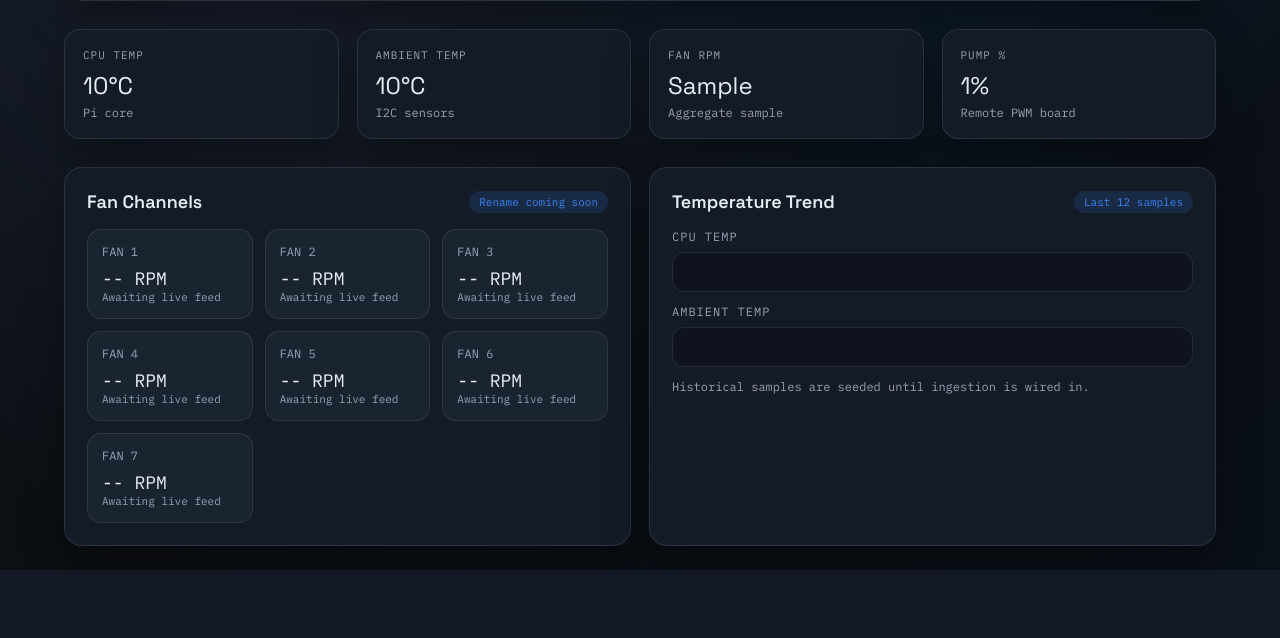
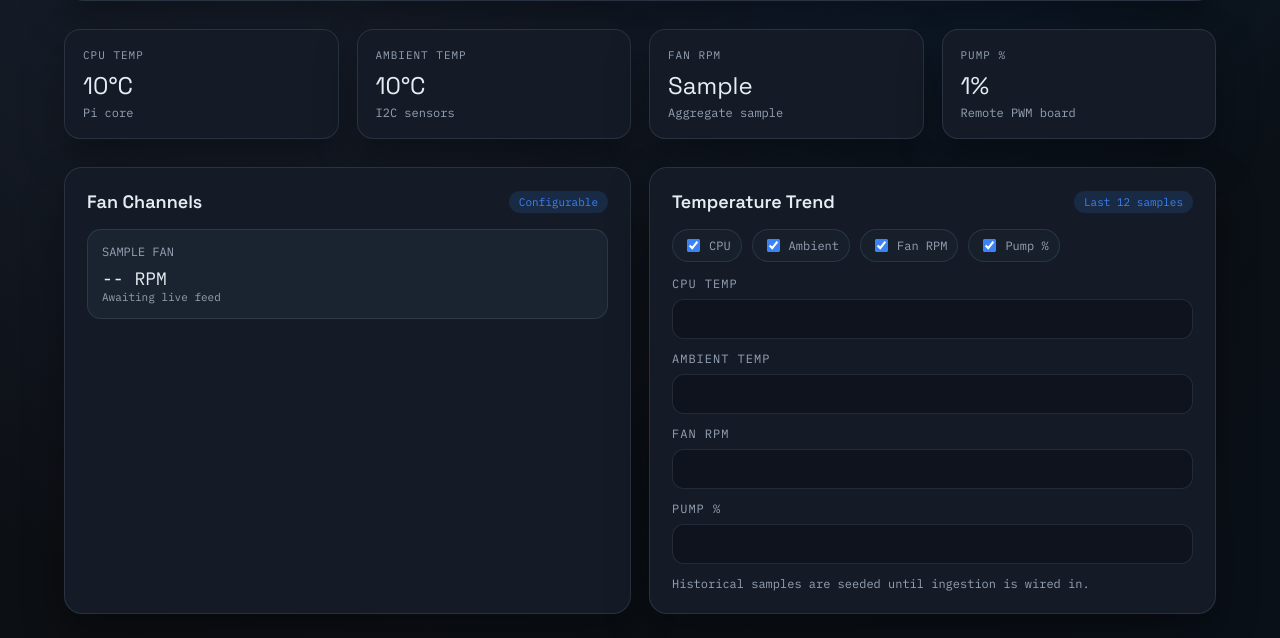
Before and after one commit to warner-family-dev/hydrox, a FastAPI app: template app/templates/dashboard.html in a window 1280 px wide. Shown: the part 293-931 px from the top of the page. Before the commit the page ends 863 px from the top, so only its background shows below. Run offline with FastAPI, Linux system fonts and the light colour scheme; the template is opened without the code that fills it: most values are stand-ins (such as "Sample title", 1, 10 or a date in 2020); parts of the project's set-up code (start-up, migrations or seed data) failed here and were passed over.

Commit message:
feat: add fan count and chart toggles

```diff
--- a/app/main.py
+++ b/app/main.py
@@ -1,12 +1,15 @@
+import json
+
 from fastapi import FastAPI, Form, Request
 from fastapi.responses import HTMLResponse, JSONResponse, RedirectResponse
 from fastapi.staticfiles import StaticFiles
 from fastapi.templating import Jinja2Templates
 
 from app.db import get_connection, init_db
-from app.services.fans import list_fans, seed_fans_if_empty, update_fan_name
+from app.services.fans import list_fans, seed_fans_if_empty, sync_fan_count, update_fan_name
 from app.services.git_info import get_git_status
 from app.services.metrics import insert_metrics, latest_metrics, recent_metrics, seed_metrics_if_empty
+from app.services.settings import get_fan_count, seed_settings_if_empty, set_fan_count
 
 app = FastAPI(title="Hydrox Command Center")
 
@@ -18,6 +21,7 @@
 @app.on_event("startup")
 def startup() -> None:
     init_db()
+    seed_settings_if_empty()
     seed_metrics_if_empty()
     seed_fans_if_empty()
 
@@ -48,6 +52,9 @@
     history = recent_metrics()
     cpu_points = _build_sparkline_points([row["cpu_temp"] for row in history])
     ambient_points = _build_sparkline_points([row["ambient_temp"] for row in history])
+    fan_points = _build_sparkline_points([row["fan_rpm"] for row in history])
+    pump_points = _build_sparkline_points([row["pump_percent"] for row in history])
+    fans = list_fans(active_only=True)
     return templates.TemplateResponse(
         "dashboard.html",
         {
@@ -55,25 +62,22 @@
             "metrics": metrics,
             "cpu_points": cpu_points,
             "ambient_points": ambient_points,
+            "fan_points": fan_points,
+            "pump_points": pump_points,
+            "fans": fans,
         },
     )
 
 
 @app.get("/profiles", response_class=HTMLResponse)
 def profiles(request: Request):
-    with get_connection() as conn:
-        rows = conn.execute(
-            """
-            SELECT id, name, curve_json, schedule_json, created_at
-            FROM profiles
-            ORDER BY created_at DESC
-            """
-        ).fetchall()
+    rows = _load_profiles()
     return templates.TemplateResponse(
         "profiles.html",
         {
             "request": request,
             "profiles": [dict(row) for row in rows],
+            "error": None,
         },
     )
 
@@ -84,6 +88,17 @@
     curve_json: str = Form(...),
     schedule_json: str = Form(""),
 ):
+    error = _validate_profile_json(curve_json, schedule_json)
+    if error:
+        rows = _load_profiles()
+        return templates.TemplateResponse(
+            "profiles.html",
+            {
+                "request": request,
+                "profiles": [dict(row) for row in rows],
+                "error": error,
+            },
+        )
     with get_connection() as conn:
         conn.execute(
             """
@@ -154,11 +169,13 @@
 @app.get("/settings", response_class=HTMLResponse)
 def settings(request: Request):
     fans = list_fans()
+    fan_count = get_fan_count()
     return templates.TemplateResponse(
         "settings.html",
         {
             "request": request,
             "fans": fans,
+            "fan_count": fan_count,
         },
     )
 
@@ -166,6 +183,13 @@
 @app.post("/settings/fans")
 def rename_fan(fan_id: int = Form(...), name: str = Form(...)):
     update_fan_name(fan_id, name)
+    return RedirectResponse("/settings", status_code=303)
+
+
+@app.post("/settings/fan-count")
+def update_fan_count(fan_count: int = Form(...)):
+    set_fan_count(fan_count)
+    sync_fan_count(get_fan_count())
     return RedirectResponse("/settings", status_code=303)
 
 
@@ -183,3 +207,62 @@
 @app.get("/api/metrics/latest")
 def get_latest_metrics():
     return JSONResponse(latest_metrics() or {})
+
+
+def _load_profiles():
+    with get_connection() as conn:
+        rows = conn.execute(
+            """
+            SELECT id, name, curve_json, schedule_json, created_at
+            FROM profiles
+            ORDER BY created_at DESC
+            """
+        ).fetchall()
+        return rows
+
+
+def _validate_profile_json(curve_json: str, schedule_json: str) -> str | None:
+    try:
+        curve = json.loads(curve_json)
+    except json.JSONDecodeError:
+        return "Curve JSON must be valid JSON."
+
+    if not isinstance(curve, dict) or not curve:
+        return "Curve JSON must be an object with per-fan entries."
+
+    for channel, points in curve.items():
+        if not isinstance(points, list) or not points:
+            return f"Curve for {channel} must be a non-empty list."
+        for point in points:
+            if not isinstance(point, dict):
+                return f"Curve point for {channel} must be an object."
+            if "temp" not in point or "fan" not in point:
+                return f"Curve point for {channel} must include temp and fan."
+            if not isinstance(point["temp"], (int, float)):
+                return f"Curve temp for {channel} must be a number."
+            if not isinstance(point["fan"], (int, float)):
+                return f"Curve fan for {channel} must be a number."
+            if not 0 <= float(point["fan"]) <= 100:
+                return f"Curve fan for {channel} must be 0-100."
+
+    if schedule_json:
+        try:
+            schedule = json.loads(schedule_json)
+        except json.JSONDecodeError:
+            return "Schedule JSON must be valid JSON."
+        if not isinstance(schedule, dict):
+            return "Schedule JSON must be an object."
+        if "cron" in schedule and not isinstance(schedule["cron"], str):
+            return "Schedule cron must be a string."
+        if "window" in schedule:
+            window = schedule["window"]
+            if not isinstance(window, dict):
+                return "Schedule window must be an object."
+            if "days" in window and not isinstance(window["days"], list):
+                return "Schedule window days must be a list."
+            if "start" in window and not isinstance(window["start"], str):
+                return "Schedule window start must be a string."
+            if "end" in window and not isinstance(window["end"], str):
+                return "Schedule window end must be a string."
+
+    return None
--- a/app/static/css/main.css
+++ b/app/static/css/main.css
@@ -285,6 +285,29 @@
   margin-top: 6px;
 }
 
+.sparkline__toggles {
+  display: flex;
+  flex-wrap: wrap;
+  gap: 10px;
+  margin-bottom: 14px;
+}
+
+.toggle {
+  display: inline-flex;
+  align-items: center;
+  gap: 6px;
+  font-size: 12px;
+  color: var(--muted);
+  padding: 6px 10px;
+  border-radius: 999px;
+  background: rgba(26, 35, 48, 0.6);
+  border: 1px solid var(--border);
+}
+
+.toggle input {
+  accent-color: var(--accent);
+}
+
 .form {
   display: flex;
   flex-direction: column;
--- /dev/null
+++ b/app/static/js/dashboard.js
@@ -0,0 +1,14 @@
+const toggles = document.querySelectorAll('.toggle input');
+
+toggles.forEach((toggle) => {
+  toggle.addEventListener('change', (event) => {
+    const targetId = event.target.getAttribute('data-target');
+    if (!targetId) {
+      return;
+    }
+    const line = document.getElementById(targetId);
+    if (line) {
+      line.style.display = event.target.checked ? 'block' : 'none';
+    }
+  });
+});
--- a/app/templates/dashboard.html
+++ b/app/templates/dashboard.html
@@ -39,12 +39,12 @@
   <div class="panel">
     <div class="panel__header">
       <h2>Fan Channels</h2>
-      <span class="panel__tag">Rename coming soon</span>
+      <span class="panel__tag">Configurable</span>
     </div>
     <div class="fan-grid">
-      {% for i in range(1, 8) %}
+      {% for fan in fans %}
       <div class="fan-tile">
-        <div class="fan-tile__title">Fan {{ i }}</div>
+        <div class="fan-tile__title">{{ fan.name }}</div>
         <div class="fan-tile__value">-- RPM</div>
         <div class="fan-tile__sub">Awaiting live feed</div>
       </div>
@@ -56,19 +56,50 @@
       <h2>Temperature Trend</h2>
       <span class="panel__tag">Last 12 samples</span>
     </div>
+    <div class="sparkline__toggles">
+      <label class="toggle">
+        <input type="checkbox" data-target="cpu-line" checked />
+        <span>CPU</span>
+      </label>
+      <label class="toggle">
+        <input type="checkbox" data-target="ambient-line" checked />
+        <span>Ambient</span>
+      </label>
+      <label class="toggle">
+        <input type="checkbox" data-target="fan-line" checked />
+        <span>Fan RPM</span>
+      </label>
+      <label class="toggle">
+        <input type="checkbox" data-target="pump-line" checked />
+        <span>Pump %</span>
+      </label>
+    </div>
     <div class="sparkline">
       <div class="sparkline__label">CPU Temp</div>
       <svg viewBox="0 0 140 40" class="sparkline__chart" aria-hidden="true">
-        <polyline points="{{ cpu_points }}" fill="none" stroke="var(--accent)" stroke-width="2" />
+        <polyline id="cpu-line" points="{{ cpu_points }}" fill="none" stroke="var(--accent)" stroke-width="2" />
       </svg>
     </div>
     <div class="sparkline">
       <div class="sparkline__label">Ambient Temp</div>
       <svg viewBox="0 0 140 40" class="sparkline__chart" aria-hidden="true">
-        <polyline points="{{ ambient_points }}" fill="none" stroke="var(--alert)" stroke-width="2" />
+        <polyline id="ambient-line" points="{{ ambient_points }}" fill="none" stroke="var(--alert)" stroke-width="2" />
+      </svg>
+    </div>
+    <div class="sparkline">
+      <div class="sparkline__label">Fan RPM</div>
+      <svg viewBox="0 0 140 40" class="sparkline__chart" aria-hidden="true">
+        <polyline id="fan-line" points="{{ fan_points }}" fill="none" stroke="#22c55e" stroke-width="2" />
+      </svg>
+    </div>
+    <div class="sparkline">
+      <div class="sparkline__label">Pump %</div>
+      <svg viewBox="0 0 140 40" class="sparkline__chart" aria-hidden="true">
+        <polyline id="pump-line" points="{{ pump_points }}" fill="none" stroke="#f97316" stroke-width="2" />
       </svg>
     </div>
     <div class="sparkline__note">Historical samples are seeded until ingestion is wired in.</div>
   </div>
 </section>
+<script src="/static/js/dashboard.js"></script>
 {% endblock %}
--- a/app/templates/profiles.html
+++ b/app/templates/profiles.html
@@ -13,6 +13,9 @@
       <h2>Create Profile</h2>
       <span class="panel__tag">Draft</span>
     </div>
+    {% if error %}
+    <div class="alert">{{ error }}</div>
+    {% endif %}
     <form class="form" method="post" action="/profiles">
       <label class="form__label">Profile Name</label>
       <input class="form__input" type="text" name="name" placeholder="Cellar Quiet Curve" required />
```
Also changed, not shown: other parts of app/static/css/main.css (+43 -0 lines), app/db.py (+19 -0 lines), app/services/fans.py (+61 -14 lines), app/services/settings.py (added, +55 -0 lines), app/templates/settings.html (+13 -1 lines), CHANGELOG.md, README.md.
